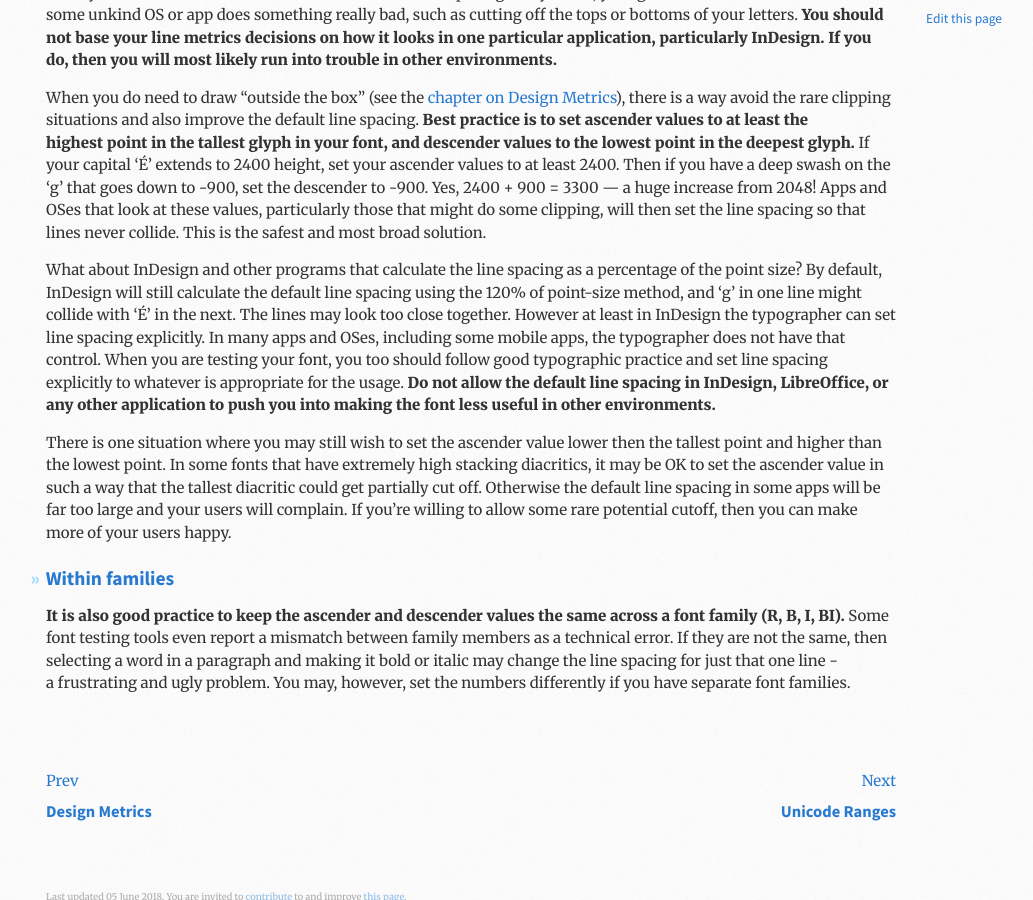
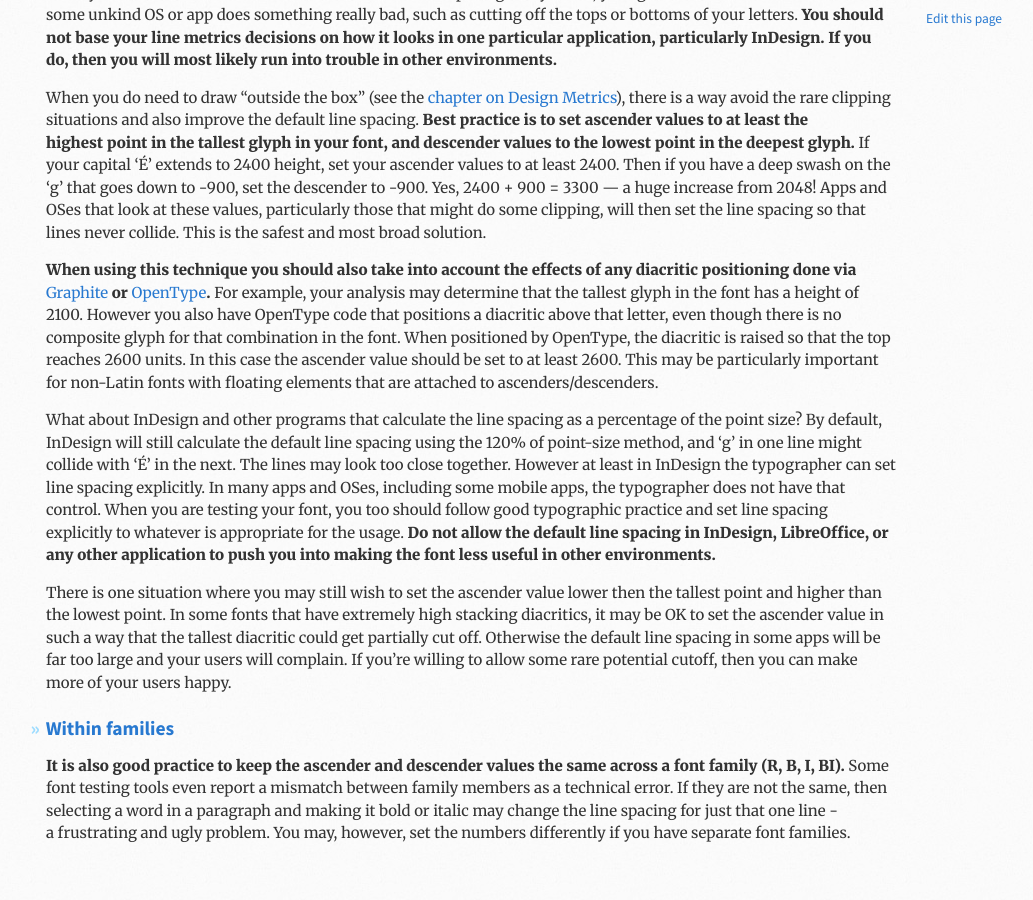
Before and after one commit to silnrsi/FDBP, a Jekyll site: the page built from en-US/Line_Metrics.md, in a window 1280 px wide and 900 px high, scrolled down 1169 px. Shown: the whole window, without its empty margins (44-1077 px from the left). Built offline with Jekyll 4.4.1, drawn with Linux system fonts in a browser that asks for light colours.

Commit message:
Adding info on the effect of OT & Gr positioning on line metrics calculations

```diff
--- a/en-US/Line_Metrics.md
+++ b/en-US/Line_Metrics.md
@@ -38,6 +38,8 @@ Since you don’t have direct control over this default line spacing everywhere,
 
 When you do need to draw "outside the box" (see the [chapter on Design Metrics](Design_Metrics.html)), there is a way avoid the rare clipping situations and also improve the default line spacing. **Best practice is to set ascender values to at least the highest point in the tallest glyph in your font, and descender values to the lowest point in the deepest glyph.** If your capital ‘É’ extends to 2400 height, set your ascender values to at least 2400. Then if you have a deep swash on the ‘g’ that goes down to -900, set the descender to -900. Yes, 2400 + 900 = 3300 — a huge increase from 2048! Apps and OSes that look at these values, particularly those that might do some clipping, will then set the line spacing so that lines never collide. This is the safest and most broad solution.
 
+**When using this technique you should also take into account the effects of any diacritic positioning done via [Graphite][Graphite] or [OpenType][OTinfo on SS].** For example, your analysis may determine that the tallest glyph in the font has a height of 2100. However you also have OpenType code that positions a diacritic above that letter, even though there is no composite glyph for that combination in the font. When positioned by OpenType, the diacritic is raised so that the top reaches 2600 units. In this case the ascender value should be set to at least 2600. This may be particularly important for non-Latin fonts with floating elements that are attached to ascenders/descenders.
+
 What about InDesign and other programs that calculate the line spacing as a percentage of the point size? By default, InDesign will still calculate the default line spacing using the 120% of point-size method, and ‘g’ in one line might collide with ‘É’ in the next. The lines may look too close together. However at least in InDesign the typographer can set line spacing explicitly. In many apps and OSes, including some mobile apps, the typographer does not have that control. When you are testing your font, you too should follow good typographic practice and set line spacing explicitly to whatever is appropriate for the usage. **Do not allow the default line spacing in InDesign, LibreOffice, or any other application to push you into making the font less useful in other environments.**
 
 There is one situation where you may still wish to set the ascender value lower then the tallest point and higher than the lowest point. In some fonts that have extremely high stacking diacritics, it may be OK to set the ascender value in such a way that the tallest diacritic could get partially cut off. Otherwise the default line spacing in some apps will be far too large and your users will complain. If you’re willing to allow some rare potential cutoff, then you can make more of your users happy.
@@ -48,3 +50,7 @@ There is one situation where you may still wish to set the ascender value lower
 
 
 [Karsten]: http://www.kltf.de/downloads/FontMetrics-kltf.pdf
+
+[OTinfo on SS]: http://scriptsource.org/cms/scripts/page.php?item_id=entry_detail&uid=kr5s6gwpdy
+
+[Graphite]: http://graphite.sil.org
```
